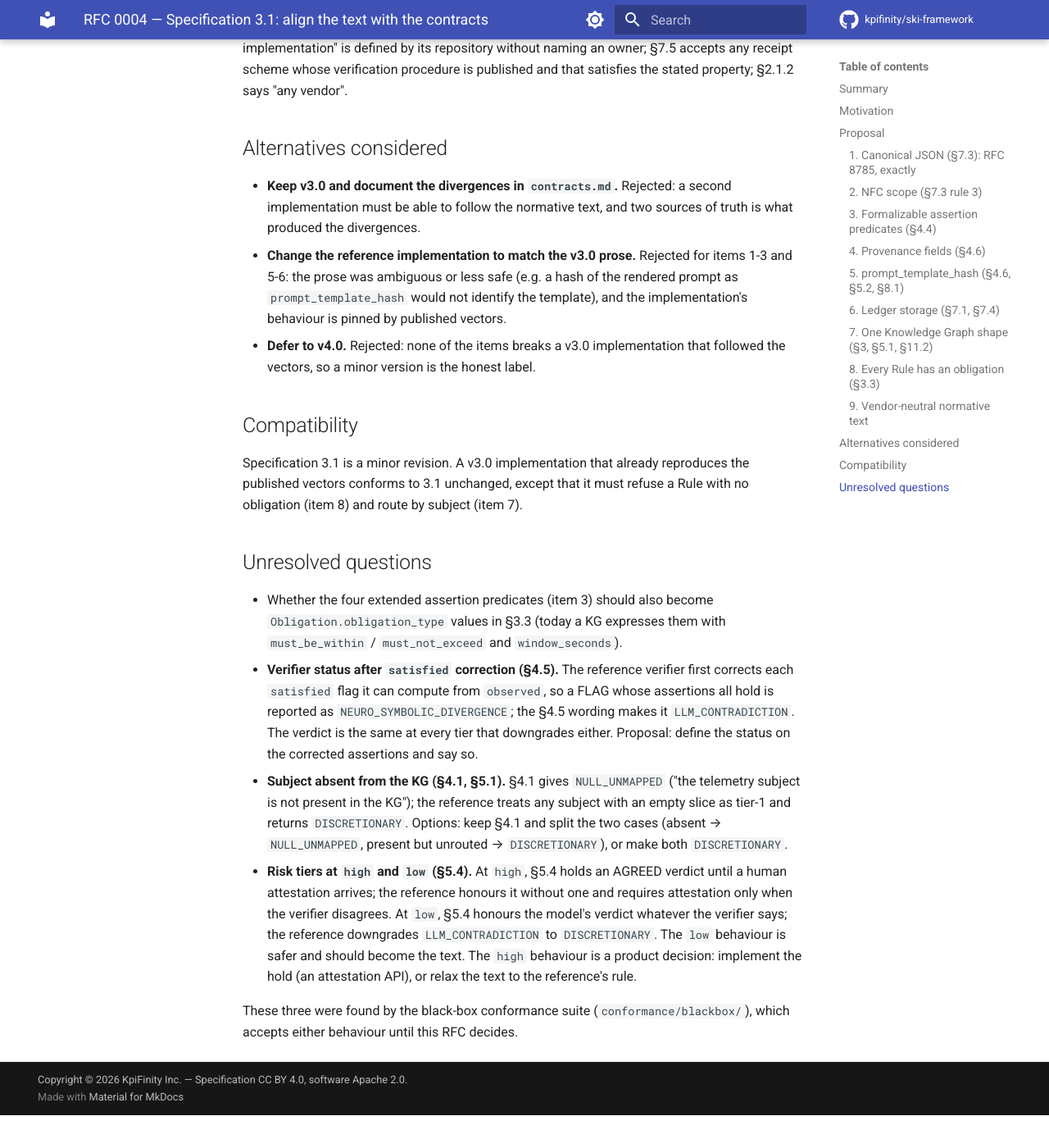
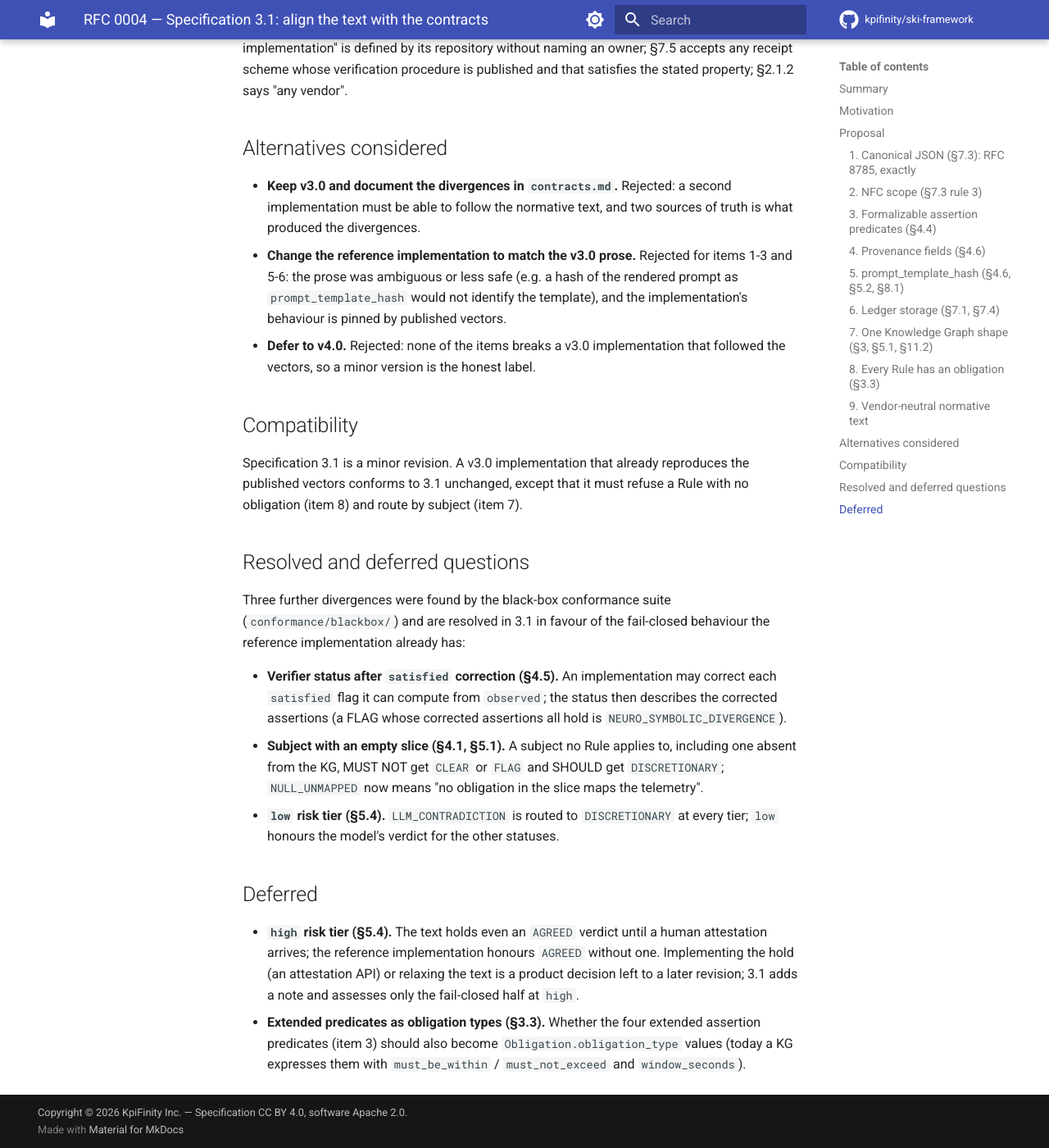
Before and after one commit to kpifinity/ski-framework, an MkDocs documentation site: the page built from docs/RFCs/0004-spec-3-1-alignment.md, in a window 1280 px wide and 1400 px high, scrolled down 2971 px. Shown: the whole window at 82% size. Built offline with MkDocs 1.6.1 and Material for MkDocs 9.7.7, drawn with Linux system fonts in a browser that asks for light colours; comment, search, counter and statistics services are not loaded; before the commit the page ends 4331 px from its top, so only the background shows below that; some of the changed text lies outside the part shown.

Commit message:
docs: accept RFC 0004; Specification 3.1 is active
Resolve three of the black-box suite's findings in favour of the
fail-closed behaviour the reference implementation already has:
- §4.5: the verifier status describes the assertions after any mechanical
  satisfied correction;
- §4.1/§5.1: a record with an empty slice (subject no Rule applies to, or
  absent from the KG) MUST NOT get CLEAR or FLAG and SHOULD get
  DISCRETIONARY; NULL_UNMAPPED means no obligation in the slice maps it;
- §5.4: LLM_CONTRADICTION goes to DISCRETIONARY at the low tier too.
The high tier's attestation hold is deferred with a note.

Co-Authored-By: Claude Opus 5.5 <noreply@anthropic.com>
Claude-Session: https://claude.ai/code/session_01Dqfz1WBktYMDAnDUXxESKH

```diff
--- a/docs/RFCs/0004-spec-3-1-alignment.md
+++ b/docs/RFCs/0004-spec-3-1-alignment.md
@@ -2,10 +2,10 @@
 
 | | |
 |---|---|
-| **Status** | Draft (comment period: 14 days from the PR that opens it) |
+| **Status** | Accepted (2026-11-02); implemented in v3.3.0 |
 | **Author(s)** | SKI Framework maintainers |
 | **Created** | 2026-11-01 |
-| **Last updated** | 2026-11-01 |
+| **Last updated** | 2026-11-02 |
 | **Supersedes** | — |
 | **Superseded by** | — |
 
@@ -134,31 +134,31 @@ Specification 3.1 is a minor revision. A v3.0 implementation that already
 reproduces the published vectors conforms to 3.1 unchanged, except that it
 must refuse a Rule with no obligation (item 8) and route by subject (item 7).
 
-## Unresolved questions
+## Resolved and deferred questions
 
-- Whether the four extended assertion predicates (item 3) should also become
-  `Obligation.obligation_type` values in §3.3 (today a KG expresses them with
-  `must_be_within` / `must_not_exceed` and `window_seconds`).
-- **Verifier status after `satisfied` correction (§4.5).** The reference
-  verifier first corrects each `satisfied` flag it can compute from
-  `observed`, so a FLAG whose assertions all hold is reported as
-  `NEURO_SYMBOLIC_DIVERGENCE`; the §4.5 wording makes it
-  `LLM_CONTRADICTION`. The verdict is the same at every tier that downgrades
-  either. Proposal: define the status on the corrected assertions and say so.
-- **Subject absent from the KG (§4.1, §5.1).** §4.1 gives `NULL_UNMAPPED`
-  ("the telemetry subject is not present in the KG"); the reference treats
-  any subject with an empty slice as tier-1 and returns `DISCRETIONARY`.
-  Options: keep §4.1 and split the two cases (absent → `NULL_UNMAPPED`,
-  present but unrouted → `DISCRETIONARY`), or make both `DISCRETIONARY`.
-- **Risk tiers at `high` and `low` (§5.4).** At `high`, §5.4 holds an AGREED
-  verdict until a human attestation arrives; the reference honours it
-  without one and requires attestation only when the verifier disagrees. At
-  `low`, §5.4 honours the model's verdict whatever the verifier says; the
-  reference downgrades `LLM_CONTRADICTION` to `DISCRETIONARY`. The `low`
-  behaviour is safer and should become the text. The `high` behaviour is a
-  product decision: implement the hold (an attestation API), or relax the
-  text to the reference's rule.
+Three further divergences were found by the black-box conformance suite
+(`conformance/blackbox/`) and are resolved in 3.1 in favour of the
+fail-closed behaviour the reference implementation already has:
 
-These three were found by the black-box conformance suite
-(`conformance/blackbox/`), which accepts either behaviour until this RFC
-decides.
+- **Verifier status after `satisfied` correction (§4.5).** An implementation
+  may correct each `satisfied` flag it can compute from `observed`; the status
+  then describes the corrected assertions (a FLAG whose corrected assertions
+  all hold is `NEURO_SYMBOLIC_DIVERGENCE`).
+- **Subject with an empty slice (§4.1, §5.1).** A subject no Rule applies to,
+  including one absent from the KG, MUST NOT get `CLEAR` or `FLAG` and SHOULD
+  get `DISCRETIONARY`; `NULL_UNMAPPED` now means "no obligation in the slice
+  maps the telemetry".
+- **`low` risk tier (§5.4).** `LLM_CONTRADICTION` is routed to `DISCRETIONARY`
+  at every tier; `low` honours the model's verdict for the other statuses.
+
+## Deferred
+
+- **`high` risk tier (§5.4).** The text holds even an `AGREED` verdict until a
+  human attestation arrives; the reference implementation honours `AGREED`
+  without one. Implementing the hold (an attestation API) or relaxing the text
+  is a product decision left to a later revision; 3.1 adds a note and assesses
+  only the fail-closed half at `high`.
+- **Extended predicates as obligation types (§3.3).** Whether the four extended
+  assertion predicates (item 3) should also become `Obligation.obligation_type`
+  values (today a KG expresses them with `must_be_within` / `must_not_exceed`
+  and `window_seconds`).
```
Also changed, not shown: CHANGELOG.md (+3 -3 lines), conformance/blackbox/README.md (+7 -6 lines), docs/RFCs/index.md (+5 -3 lines), docs/specification-v3.md (+27 -8 lines), 1 other file.
